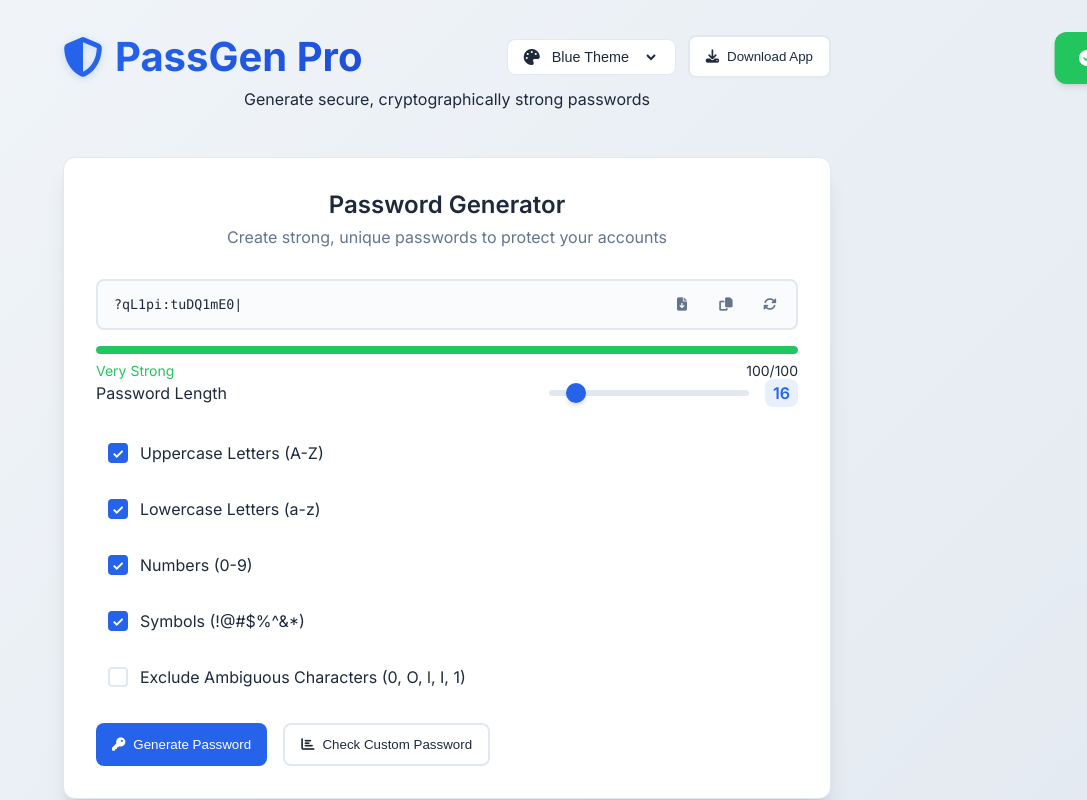
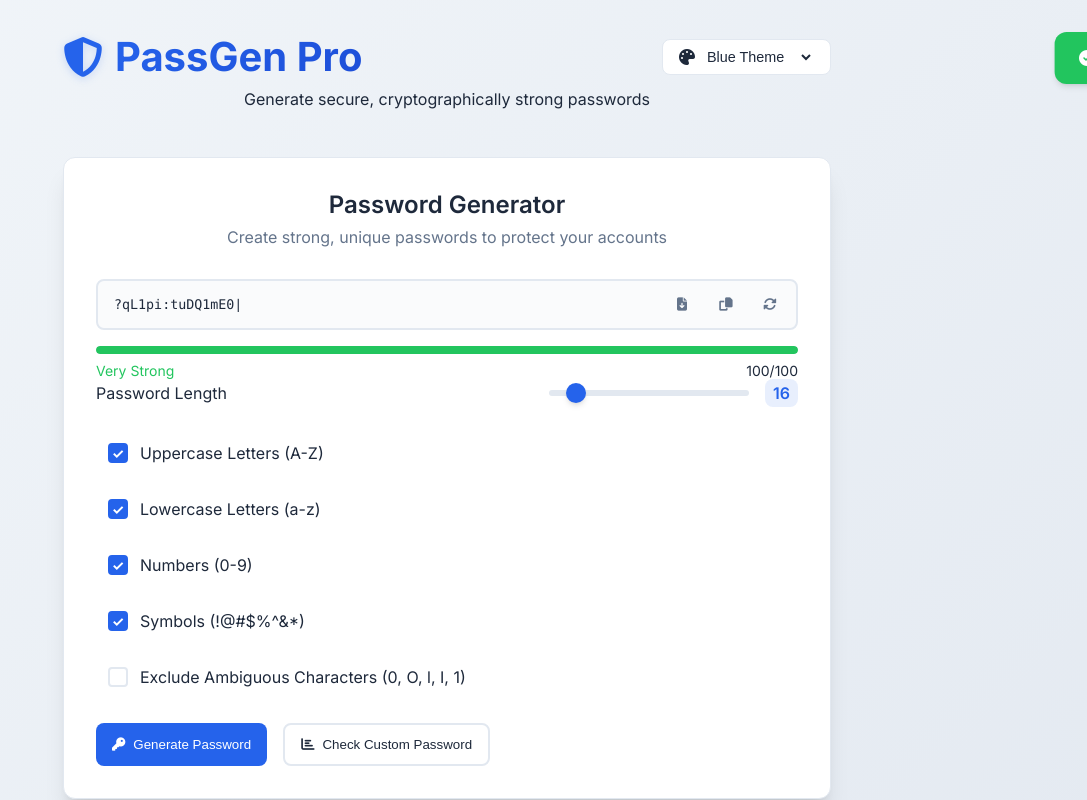
Before and after one commit to Omm045/pass-get, a plain HTML site: page index.html in a window 1280 px wide. Shown: the top 800 px of the page, without its empty margins (193-1280 px from the left). Drawn offline with Linux system fonts and the light colour scheme.

Commit message:
Wire pwa.js and hide Download App button until install prompt is available.

```diff
--- a/index.html
+++ b/index.html
@@ -26,7 +26,7 @@
               <option value="green">Green Theme</option>
             </select>
           </div>
-          <button class="btn btn-secondary" id="downloadAppBtn" type="button">
+          <button class="btn btn-secondary" id="downloadAppBtn" type="button" style="display:none;">
             <i class="fas fa-download"></i>
             Download App
           </button>
@@ -171,5 +171,6 @@
   </div>
 
   <script src="static/js/script.js"></script>
+  <script src="static/js/pwa.js"></script>
 </body>
 </html>
```
